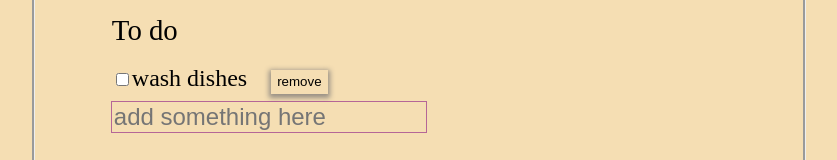
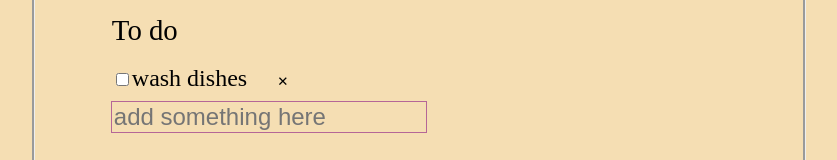
Before and after one commit to kk3418/todo-list, a React (Create React App) app: page / in a window 1280 px wide. Shown: the part 173-333 px from the top of the page, without its empty margins (221-1058 px from the left). Built offline with nearby package versions, Linux system fonts and the light colour scheme.

Commit message:
fix remove button style

```diff
--- a/src/Component/Display.js
+++ b/src/Component/Display.js
@@ -26,7 +26,7 @@ export default function Display() {
                             () => dispatch(remove_item(item.title))
                         }
                         >
-                            remove
+                            &#10005;
                         </button>
                     </li>
                 )
--- a/src/styles.css
+++ b/src/styles.css
@@ -49,7 +49,6 @@ body {
     height: 1rem;
     margin-left: 1rem;
     font-size: 0.5rme;
-    box-shadow: var(--button-shaddow)
 }
 
 .insert-area {
```
